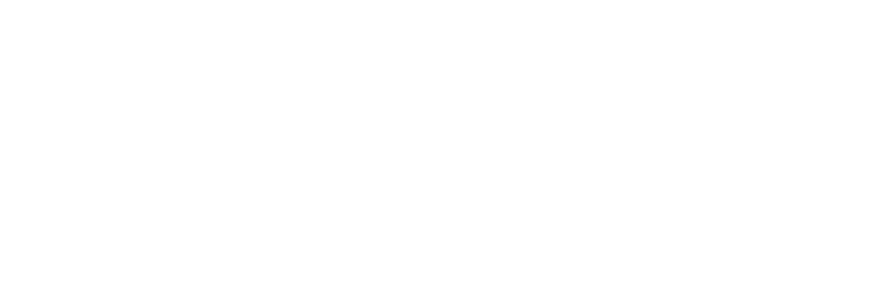
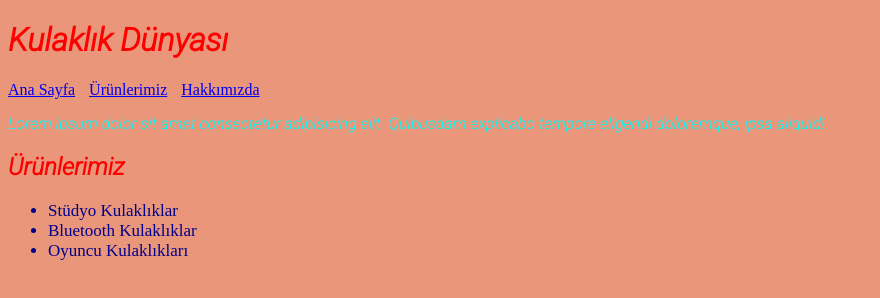
Before and after one commit to Kwelf1/cssodev1, a plain HTML site: page index.html in a window 1280 px wide. Shown: the whole page, without its empty margins (0-880 px from the left). Drawn offline with Linux system fonts and the light colour scheme.

Commit message:
degisim1

```diff
--- a/index.html
+++ b/index.html
@@ -5,8 +5,35 @@
     <meta http-equiv="X-UA-Compatible" content="IE=edge">
     <meta name="viewport" content="width=device-width, initial-scale=1.0">
     <title>Erdemin Kulaklık Dünyası</title>
+    <link rel="stylesheet" href="odev.css">
+    <link rel="preconnect" href="https://fonts.googleapis.com">
+<link rel="preconnect" href="https://fonts.gstatic.com" crossorigin>
+<link href="https://fonts.googleapis.com/css2?family=Roboto:ital,wght@1,300&display=swap" rel="stylesheet">
 </head>
 <body>
-    <h1></h1>
+    <h1>Kulaklık Dünyası</h1>
+    <div class="linkler">
+        <a id="anasayfa" href="index.html">Ana Sayfa</a>
+        <a id="ürünlerimiz" href="urunlerimiz.html">Ürünlerimiz</a>
+        <a href="hakkimizda.html">Hakkımızda</a>
+        <br>
+    </div>
+    <article id="anasayfayazisi">
+    Lorem ipsum dolor sit amet consectetur adipisicing elit. Quibusdam explicabo tempore eligendi doloremque, ipsa aliquid!
+    </article>
+    <h2>Ürünlerimiz</h2>
+    <div id="liste">
+        <ul list-style-position: inside>
+            <li>
+                Stüdyo Kulaklıklar
+            </li>
+            <li>
+                Bluetooth Kulaklıklar
+            </li>
+            <li>
+                Oyuncu Kulaklıkları
+            </li>
+        </ul>
+    </div>
 </body>
 </html>
--- /dev/null
+++ b/odev.css
@@ -0,0 +1,21 @@
+body {
+    background-color: darksalmon;
+}
+h1, h2 {
+    color: red ;font-family: 'Roboto', sans-serif;
+}
+.linkler {
+    padding-bottom: 15px;
+}
+#anasayfa {
+    padding-right: 10px;
+}
+#ürünlerimiz {
+    padding-right: 10px;
+}
+#anasayfayazisi {
+    color: aqua; font-family: 'Roboto', sans-serif;
+}
+#liste {
+    color: darkblue; font-size: 17px;
+}
```
Also changed, not shown: hakkimizda.html (added), urunlerimiz.html (added).
